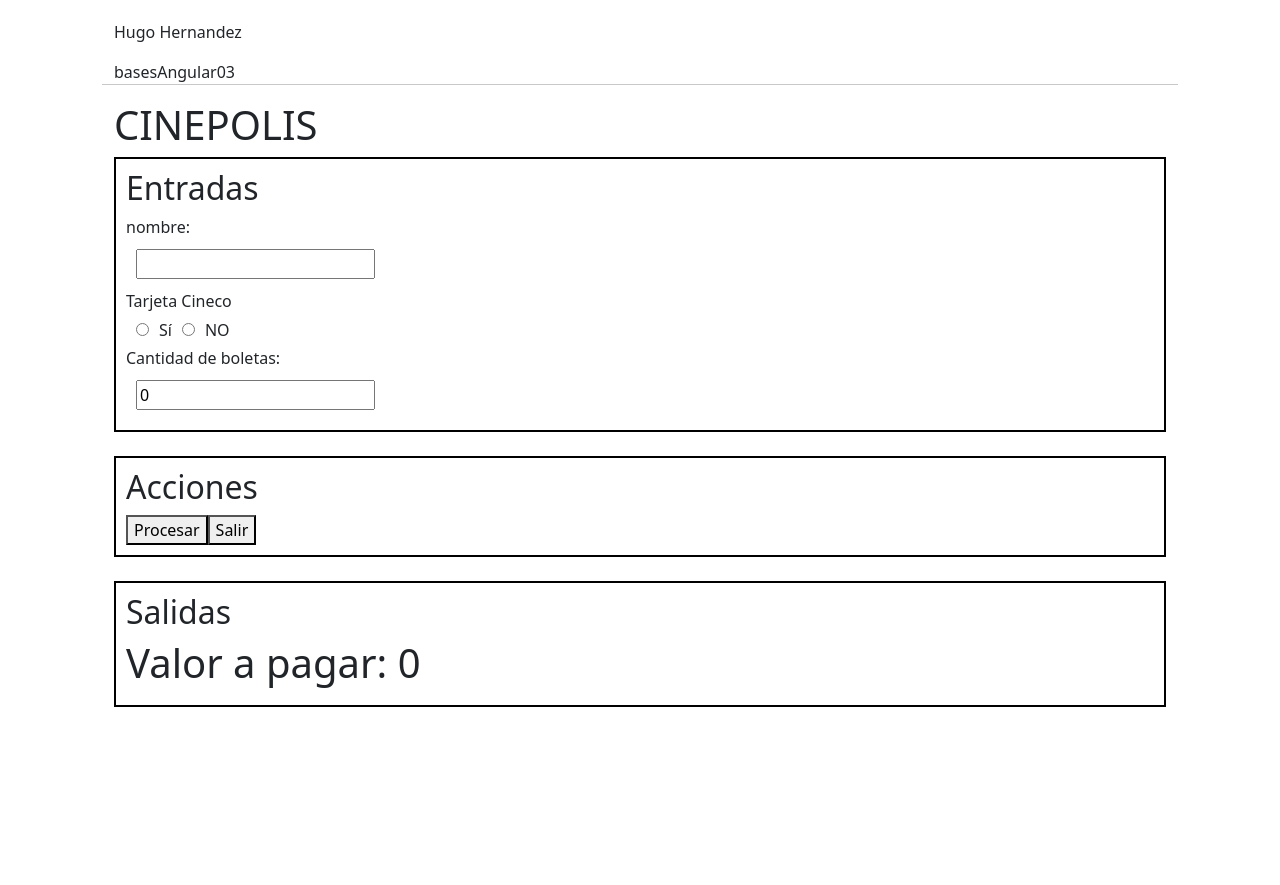
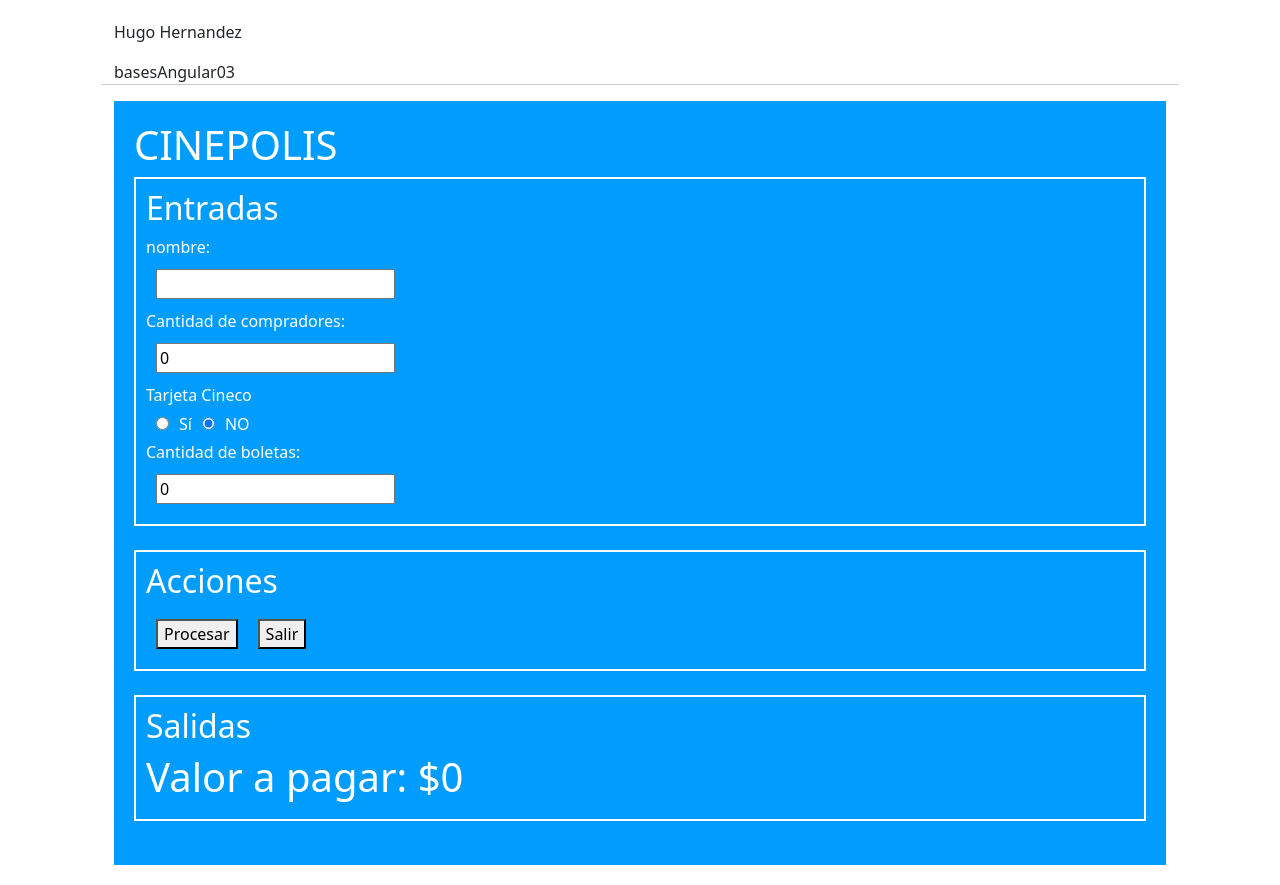
Before and after one commit to IEVN1003-21000385/basesAngular03, an Angular app: page / in a window 1280 px wide. Before the commit the page ends 800 px from the top, so only its background shows below. Built offline with nearby package versions, Linux system fonts and the light colour scheme.

Commit message:
cinepolis 24-09-25

```diff
--- a/src/app/app.component.html
+++ b/src/app/app.component.html
@@ -8,9 +8,10 @@
     </div>
     <br>
     <hr>
-    <!-- <app-heroeslist></app-heroeslist> -->
-    <!-- <app-operas-bas></app-operas-bas> -->
-     <app-cinepolis></app-cinepolis>
+    <!-- <app-heroeslist></app-heroeslist>
+    <app-operas-bas></app-operas-bas>  -->
+    <app-cinepolis></app-cinepolis>
+    <!-- <app-resistencias></app-resistencias> -->
 
 
     <router-outlet/>
--- a/src/app/app.module.ts
+++ b/src/app/app.module.ts
@@ -8,6 +8,7 @@
 import { HeroFilterPipe } from './heroes/hero-filter.pipe';
 import { OperasBasComponent } from './formularios/operas-bas/operas-bas.component';
 import { CinepolisComponent } from './formularios/cinepolis/cinepolis.component';
+import { ResistenciasComponent } from './formularios/resistencias/resistencias.component';
 
 @NgModule({
   declarations: [
@@ -15,7 +16,8 @@
     HeroeslistComponent,
     HeroFilterPipe,
     OperasBasComponent,
-    CinepolisComponent
+    CinepolisComponent,
+    ResistenciasComponent
   ],
   imports: [
     BrowserModule,
--- a/src/app/formularios/cinepolis/cinepolis.component.css
+++ b/src/app/formularios/cinepolis/cinepolis.component.css
@@ -2,6 +2,15 @@
   margin: 10px;
 }
 div{
-   border: 2px solid black;
+   border: 2px solid rgb(255, 255, 255);
    padding: 10px;
 }
+
+#base{
+  background-color: rgb(0, 157, 255);
+  padding: 20px;
+  color:white;
+}
+button{
+  margin: 10px;
+}
--- a/src/app/formularios/cinepolis/cinepolis.component.html
+++ b/src/app/formularios/cinepolis/cinepolis.component.html
@@ -1,33 +1,36 @@
 
-<form action="">
+<form action="" id="base">
 <h1>CINEPOLIS</h1>
-  <div>
   <!-- ENTRADAS -->
+  <div >
     <h2>Entradas</h2>
       <label for="nombre">nombre:</label><br>
-        <input type="text" id="nombre" name="nombre"><br>
+        <input type="text" id="nombre" name="nombre" [(ngModel)]="nombre"><br>
+
+      <label for="comprador">Cantidad de compradores:</label><br>
+        <input type="number" id="comprador" name="comprador"  [(ngModel)]="comprador" min="0"><br>
 
       <label for="cc">Tarjeta Cineco</label><br>
-        <input type="radio" id="si" name="si" value="true" [(ngModel)]="descuento">
+        <input type="radio" id="si" name="si" [value]="true" [(ngModel)]="tarjetaC">
         <label for="si">Sí</label>
-        <input type="radio" id="no" name="no" value="false"[(ngModel)]="descuento">
+        <input type="radio" id="no" name="no" [value]="false" [(ngModel)]="tarjetaC">
         <label for="no">NO</label><br>
 
       <label for="cb">Cantidad de boletas:</label><br>
-        <input type="number" id="cb" name="cb" [(ngModel)]="cantBoletos"><br>
+        <input type="number" id="cb" name="cb" [(ngModel)]="cantBoletos" min="0"><br>
   </div>
   <br>
   <!-- ACCIONES -->
   <div>
     <h2>Acciones</h2>
     <button  (click)="comprar()" type="submit" value="procesar" >Procesar</button>
-    <button  (click)="comprar()" type="submit" value="procesar" >Salir</button>
+    <button  (click)="salir()" type="submit" value="procesar" >Salir</button>
   </div>
   <br>
  <!-- SALIDAS -->
     <div>
       <h2>Salidas</h2>
-      <h1>Valor a pagar: {{valorPagar}}</h1>
+      <h1>Valor a pagar: ${{total}}</h1>
     </div>
   <br>
 </form>
--- a/src/app/formularios/cinepolis/cinepolis.component.ts
+++ b/src/app/formularios/cinepolis/cinepolis.component.ts
@@ -8,7 +8,7 @@
 })
 export class CinepolisComponent {
   nombre: string ='';
-  cantComp: number=0;
+  comprador:number=0;
 
   tarjetaC: boolean= false;
   cantBoletos:number=0;
@@ -17,51 +17,52 @@
   total: number=0;
   montoDescuento: number=0;
   valorPagar:number=0;
+  limboletos: number= 0;
 
+  salir():void{
+    this.nombre = '';
+    this.cantBoletos= 0;
+    this.valorPagar = 0;
+    this.descuento = 0;
+    this.comprador = 0;
+  }
 
   comprar():void
   {
-    this.total = (this.cantBoletos * 12.00);
+    console.log("v7-4");
 
-    if (this.cantBoletos >= 7){ // No puede comprar
-      this.valorPagar = this.total;
+    this.total = (this.cantBoletos * 12);
+    this.limboletos = this.cantBoletos / 7;
 
-    }else if (this.cantBoletos > 5){ // 15% de descuento
-      if (this.tarjetaC == true)
-      {
-      this.descuento = 15 + 10; // mas 10% de descuento
-      this.montoDescuento = (this.total / 100) * this.descuento;
-      this.valorPagar = (this.total - this.montoDescuento);
-      }else{ // no tiene tarjeta cineco
-      this.descuento = 15;
-      this.montoDescuento = (this.total / 100) * this.descuento;
-      this.valorPagar = (this.total - this.montoDescuento);
-      }
+    if (this.comprador < this.limboletos){
+      window.alert("No se puede comprar más de 7 boletos por persona");
+      this.total = 0;
+      return;
+    }
 
-    }else if (this.cantBoletos <= 5){ // 10% de descuento
-      if (this.tarjetaC == true)
-      {
-      this.descuento = 10 + 10; // mas 10% de descuento
-      this.montoDescuento = (this.total / 100) * this.descuento;
-      this.valorPagar = (this.total - this.montoDescuento);
-      }else{ // no tiene tarjeta cineco
-      this.descuento = 15;
-      this.montoDescuento = (this.total / 100) * this.descuento;
-      this.valorPagar = (this.total - this.montoDescuento);
-      }
+    if (this.cantBoletos > 5){ // 15% de descuento
+       this.total *= 0.85;
+    }else if (this.cantBoletos >= 3){ // 10% de descuento
+       this.total *= 0.90;
+    }else if (this.cantBoletos <= 2){ //  no hay descuento
+       this.total = 0;
+    }
 
-    }else if (this.cantBoletos <= 2){ //  no hay descuento
-      if (this.tarjetaC == true)
-      {
-      this.descuento = 0 + 10; // mas 10% de descuento
-      this.montoDescuento = (this.total / 100) * this.descuento;
-      this.valorPagar = (this.total - this.montoDescuento);
-      }else{ // no tiene tarjeta cineco
-      this.descuento = 15;
-      this.montoDescuento = (this.total / 100) * this.descuento;
-      this.valorPagar = (this.total - this.montoDescuento);
-      }
-    }
+    if (this.tarjetaC){ this.total *= 0.90;} // 10% de descuento adicional
+
+    this.montoDescuento = this.total * this.descuento;
+    this.valorPagar = (this.total - this.montoDescuento);
+
+    window.alert("Nombre del usuario: "+this.nombre+
+      "\ncantidad de compradores: "+this.comprador+
+      "\ncantidad de boletos: "+this.cantBoletos+
+      "\ndescuento: "+this.descuento+"%"+
+      "\nTotal: "+this.total);
+
+    console.log("cantidad de boletos: "+this.cantBoletos);
+    console.log("total sin descuento: "+this.total);
+    console.log("tiene tarjeta: "+this.tarjetaC);
+    console.log("descuento: "+this.descuento);
+    console.log("Monto del descuento: " +this.montoDescuento);
   }
-
 }
--- /dev/null
+++ b/src/app/formularios/resistencias/resistencias.component.css
@@ -0,0 +1,48 @@
+.resistor-container {
+  font-family: Arial, sans-serif;
+  padding: 20px;
+}
+
+label {
+  display: block;
+  margin-top: 10px;
+}
+
+.color-select {
+  padding: 5px;
+  margin-bottom: 10px;
+  border-radius: 5px;
+  color: #fff;
+  font-weight: bold;
+}
+
+button {
+  display: block;
+  margin-top: 15px;
+  padding: 8px 15px;
+  border: none;
+  background: #222;
+  color: white;
+  border-radius: 5px;
+  cursor: pointer;
+}
+
+button:hover {
+  background: #444;
+}
+
+.result-table {
+  margin-top: 20px;
+  border-collapse: collapse;
+  width: 100%;
+}
+
+.result-table th, .result-table td {
+  border: 1px solid #ddd;
+  padding: 8px;
+  text-align: center;
+}
+
+.result-table th {
+  background: #f4f4f4;
+}
--- /dev/null
+++ b/src/app/formularios/resistencias/resistencias.component.html
@@ -0,0 +1,52 @@
+<div class="resistor-container">
+  <h2>Calculadora de Resistencias</h2>
+
+  <!-- 1ra banda -->
+  <label>1ra Banda:</label>
+
+    <label for="1_0"><input type="radio" id="col1_0"  [value]="0" [(ngModel)]="color1"> 0</label>
+    <label for="1_1"><input type="radio" id="col1_1"  [value]="1" [(ngModel)]="color1"> 1</label>
+    <label for="1_2"><input type="radio" id="col1_2"  [value]="2" [(ngModel)]="color1"> 2</label>
+    <label for="1_5"><input type="radio" id="col1_3"  [value]="3" [(ngModel)]="color1"> 3</label>
+    <label for="1_4"><input type="radio" id="col1_4"  [value]="4" [(ngModel)]="color1"> 4</label>
+    <label for="1_5"><input type="radio" id="col1_5"  [value]="5" [(ngModel)]="color1"> 5</label>
+    <label for="1_5"><input type="radio" id="col1_5"  [value]="5" [(ngModel)]="color1"> 5</label>
+
+
+
+  <!-- 2da banda -->
+  <label>2da Banda:</label>
+  <input type="number" [(ngModel)]="color2" min="0" max="9" placeholder="0-9">
+
+
+  <!-- Multiplicador -->
+  <label>Multiplicador:</label>
+  <input type="number" [(ngModel)]="mult" step="any" placeholder="Ej: 1, 10, 100, 0.1">
+
+  <!-- Tolerancia -->
+  <label>Tolerancia (%):</label>
+  <input type="number" [(ngModel)]="tolerancia" step="0.01" placeholder="Ej: 0.05 para 5%">
+
+  <button (click)="calcular()">Calcular</button>
+
+  <table class="result-table" *ngIf="resultado !== null">
+    <tr>
+      <th>Color1</th>
+      <th>Color2</th>
+      <th>Multiplicador</th>
+      <th>Tolerancia</th>
+      <th>Valor</th>
+      <th>Valor Máximo</th>
+      <th>Valor Mínimo</th>
+    </tr>
+    <tr>
+      <td>{{color1}}</td>
+      <td>{{color2}}</td>
+      <td>{{mult}}</td>
+      <td>{{tolerancia * 100}}%</td>
+      <td>{{vlorsf}}</td>
+      <td>{{valorMax}}</td>
+      <td>{{valorMin}}</td>
+    </tr>
+  </table>
+</div>
--- /dev/null
+++ b/src/app/formularios/resistencias/resistencias.component.ts
@@ -0,0 +1,32 @@
+import { Component } from '@angular/core';
+
+@Component({
+  selector: 'app-resistencias',
+  standalone: false,
+  templateUrl: './resistencias.component.html',
+  styleUrl: './resistencias.component.css'
+})
+export class ResistenciasComponent {
+  color1: number = 0;
+  color2: number = 0;
+  mult: number = 1;
+  tolerancia: number = 0.05;
+  valorCam: string = "";
+  multsimple: number = 0;
+  vlorsf: number = 0;
+
+  resultado: number | null = null;
+  valorMax: number | null = null;
+  valorMin: number | null = null;
+
+  calcular() {
+    this.multsimple =  10 ** this.mult;
+    this.valorCam = ""+this.color1+this.color2;
+    this.vlorsf = Number(this.valorCam) * this.multsimple;
+
+    const valorBase = (this.color1 * 10 + this.color2) * this.mult;
+    this.resultado = valorBase;
+    this.valorMax = valorBase * (1 + this.tolerancia);
+    this.valorMin = valorBase * (1 - this.tolerancia);
+  }
+}
```
Also changed, not shown: 1 other file (tests, documents, lock files or other folders).
